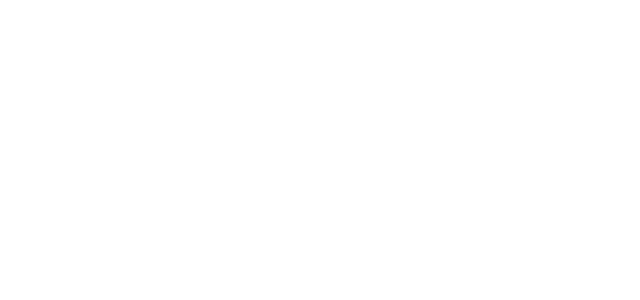
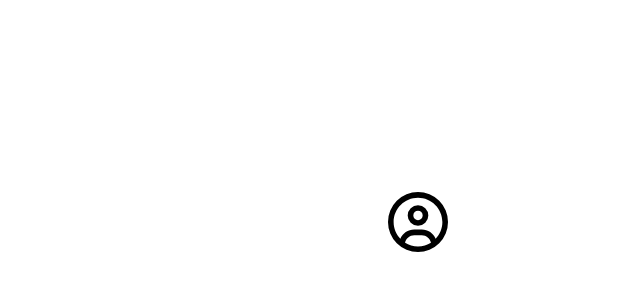
Before and after one commit to farzadnorouzi/cloune-instagram, a React (Vite) app: page /Profile in a window 1280 px wide. Before the commit this address had no page. Shown: the top 300 px of the page, without its empty margins (640-1280 px from the left). Built offline with nearby package versions, Linux system fonts and the light colour scheme.

Commit message:
create profile page

```diff
--- a/src/App.jsx
+++ b/src/App.jsx
@@ -4,6 +4,7 @@
 import DirectMassige from "./Components/DirectMassige/DirectMassige"
 import DirectMe from "./DirectMe/DirectMe"
 import Explor from "./Component2/Explor/Explor"
+import Profile from "./Component2/Profile/Profile"
 
 
 
@@ -20,6 +21,7 @@
     <Route path="/AllUsers/:id/DirectMassige" element={<DirectMassige />} />
     <Route path="/DirectMe" element={<DirectMe />} />
     <Route path="/Explor" element={<Explor />} />
+    <Route path="/Profile" element={<Profile />} />
 
 
 
--- a/src/Component2/Explor/Explor.jsx
+++ b/src/Component2/Explor/Explor.jsx
@@ -23,7 +23,7 @@
 
                  </div>
 
-                 <div>
+                 <div className="flex flex-wrap justify-around">
                     {Explor.map((item)=>{
                         return(
 
--- a/src/Component2/Explor2/Explor2.jsx
+++ b/src/Component2/Explor2/Explor2.jsx
@@ -6,7 +6,7 @@
     return(
         <>
         <div className="mt-5">
-          <img className="w-24 rounded " src={props.send.post} />
+          <img className="w-2/5 rounded " src={props.send.post} />
         </div>
         </>
 
--- /dev/null
+++ b/src/Component2/Profile/Profile.jsx
@@ -0,0 +1,11 @@
+import { FaRegCircleUser } from "react-icons/fa6";
+
+function Profile() {
+    return(
+        <div className="m-48 flex flex-col items-end">
+         <FaRegCircleUser className="text-6xl" />
+        </div>
+    )
+}
+
+export default Profile
--- a/src/Components/footer/Footer.jsx
+++ b/src/Components/footer/Footer.jsx
@@ -8,7 +8,7 @@
 function Footer() {
     return(
         <div className="flex text-4xl mt-12 justify-center bg-gray-500 sticky static bottom-0 overflow-hidden  rounded">
-           <Link to="/"><CgProfile className="mr-16"/></Link>
+           <Link to="Profile"><CgProfile className="mr-16"/></Link>
             <MdOutlinePersonalVideo className="mr-16"/>
              <CiSquarePlus className="mr-16" />
             <Link to="/Explor">< IoSearch className="mr-16" /></Link>
```
